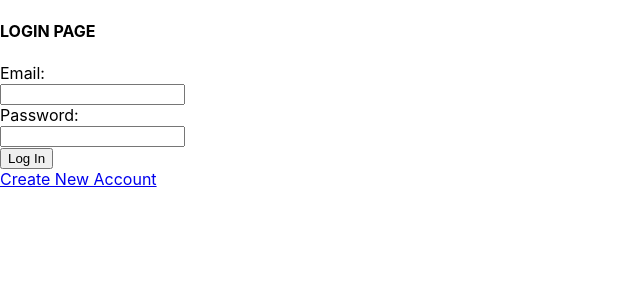
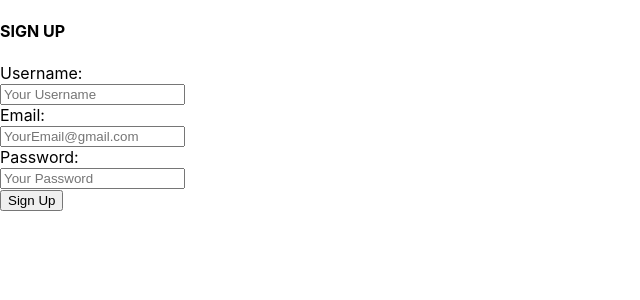
Before and after one commit to valentinastan/twitter-frontend, a React (Create React App) app: page /#/signup in a window 1280 px wide. Shown: the top 300 px of the page, without its empty margins (0-640 px from the left). Built offline with nearby package versions, Linux system fonts and the light colour scheme.

Commit message:
wrote sign up request

```diff
--- a/src/App.js
+++ b/src/App.js
@@ -2,12 +2,16 @@ import React from 'react';
 import Twitter from './pages/mainPage/twitter'
 import './App.css';
 import Login from './pages/loginPage/login';
+import { authRoutes } from './routes/routes'
+import UserTopBar from './components/userTopBar'
 
 function App() {
   return (
     <React.Fragment>
       <Twitter/>
-      <Login/>
+      { authRoutes }
+      {/* <Login/> */}
+      <UserTopBar/>
     </React.Fragment>
   );
 }
--- a/src/components/userTopBar.js
+++ b/src/components/userTopBar.js
@@ -7,7 +7,7 @@ const UserTopBar = () => {
   return(
     <React.Fragment>
       <div className='user-topbar'>
-       {(username) ? <div>Username: {username}</div> : <div></div>}
+       {(username) ? <div>Your username: {username}</div> : <div></div>}
       </div>
     </React.Fragment>
   )
--- a/src/helpers/functionsOnText.js
+++ b/src/helpers/functionsOnText.js
@@ -9,3 +9,12 @@ export function clearUserInfos() {
   if(document.getElementById("password").value )
     document.getElementById("password").value = ''
 }
+
+export function clearUserSignUp() {
+  if(document.getElementById("username").value)
+    document.getElementById("username").value = ''
+  if(document.getElementById("email").value)
+    document.getElementById("email").value = ''
+  if(document.getElementById("password").value )
+    document.getElementById("password").value = ''
+}
--- a/src/pages/loginPage/login.js
+++ b/src/pages/loginPage/login.js
@@ -31,9 +31,9 @@ const Login = () => {
       <div className = 'login'>
         <form>
           <label for="email">Email:</label><br></br>
-          <input type="text" id="email" name="email" onChange = {(event) => setState({...state, email: event.target.value})}></input><br></br>
+          <input type="text" id="email" name="email" placeholder='Your email' onChange = {(event) => setState({...state, email: event.target.value})}></input><br></br>
           <label for="password">Password:</label><br></br>
-          <input type="text" id="password" name="password" onChange = {(event) => setState({...state, password: event.target.value})}></input><br></br>
+          <input type="text" id="password" name="password" placeholder='Your password' onChange = {(event) => setState({...state, password: event.target.value})}></input><br></br>
         </form>
         <button id='login' type='button' onClick = {() => {
           newLogin()
@@ -43,7 +43,6 @@ const Login = () => {
 
       <Link to={`/signup`}>Create New Account</Link>
 
-      <UserTopBar/>
     </React.Fragment>
   )
 }
--- a/src/pages/loginPage/signup.js
+++ b/src/pages/loginPage/signup.js
@@ -1,18 +1,45 @@
-import React from 'react'
+import React, { useState } from 'react'
+import { postSignUpRequest } from '../../requests/userActions'
+import { useDispatch } from '../../state-management/stores/store'
+import { clearUserSignUp } from '../../helpers/functionsOnText'
 
 const Signup = () => {
+
+  const [state, setState] = useState({
+    username: '',
+    email: '',
+    password: ''
+  })
+
+  const dispatch = useDispatch()
+
+  const newUser = () => {
+    postSignUpRequest({
+      username: state.username,
+      email: state.email,
+      password: state.password
+    }).then((user) => dispatch({
+        type: 'SIGN_UP',
+        user
+    }))
+  }
+
   return(
     <React.Fragment>
       <div className = 'signup'>
+        <h4>SIGN UP</h4>
         <form>
           <label for="username">Username:</label><br></br>
-          <input type="text" id="username" name="username" value="yourUsername" onFocus = {(event) => event.target.value=''}></input><br></br>
+          <input type="text" id="username" name="username" placeholder="Your Username" onChange={(event) => setState({...state, username: event.target.value})}></input><br></br>
           <label for="email">Email:</label><br></br>
-          <input type="text" id="email" name="email" value="yourEmail@gmail.com" onFocus = {(event) => event.target.value=''}></input><br></br>
+          <input type="text" id="email" name="email" placeholder="YourEmail@gmail.com" onChange={(event) => setState({...state, email: event.target.value})}></input><br></br>
           <label for="password">Password:</label><br></br>
-          <input type="text" id="password" name="password"></input><br></br>
+          <input type="text" id="password" name="password" placeholder='Your Password' onChange={(event) => setState({...state, password: event.target.value})}></input><br></br>
         </form>
-        <button id='signup' type='button'>Sign Up</button>
+        <button id='signup' type='button' onClick={() => {
+          newUser()
+          return clearUserSignUp()
+        }}>Sign Up</button>
       </div>
     </React.Fragment>
   )
--- a/src/requests/userActions.js
+++ b/src/requests/userActions.js
@@ -6,8 +6,8 @@ export async function postLoginRequest(params) {
   return user.data
 }
 
-// export async function postTweetRequest(params) {
-//   let newTweet = await post('api/tweet', params)
+export async function postSignUpRequest(params) {
+  let newUser = await post('api/signUp', params)
 
-//   return newTweet.data
-// }
+  return newUser.data
+}
--- a/src/pages/routes/routes.js
+++ b/src/routes/routes.js
@@ -1,10 +1,11 @@
 import React from 'react'
 import { Route, Switch } from 'react-router-dom'
-import Signup from '../loginPage/signup';
-import Login from '../loginPage/login';
+import Signup from '../pages/loginPage/signup';
+import Login from '../pages/loginPage/login';
 
 export const authRoutes = (
   <Switch>
+    {console.log('palpalpalaplapaala')}
     <Route exact={true} path="/signup" component={Signup} />
     <Route path="/" component={Login} />
   </Switch>
--- a/src/state-management/reducers/userReducer.js
+++ b/src/state-management/reducers/userReducer.js
@@ -2,8 +2,15 @@ export default function userReducer(state, action) {
 
   switch(action.type) {
     case 'LOGIN':
-      console.log("username:", action.user.user.username)
+      console.log("action", action)
       state.user.push(action.user.user.username)
+      state.userToken = action.user.token
+
+      return {...state}
+    case 'SIGN_UP':
+      console.log("username:", action.user.username)
+      state.user.push(action.user.username)
+      state.userToken = action.user.token
 
       return {...state}
     default:
--- a/src/state-management/stores/store.js
+++ b/src/state-management/stores/store.js
@@ -4,7 +4,8 @@ import userReducer from '../reducers/userReducer'
 
 const initialState = {
   tweets: {},
-  user: []
+  user: [],
+  userToken: ''
 }
 
 const Store = React.createContext();
```
